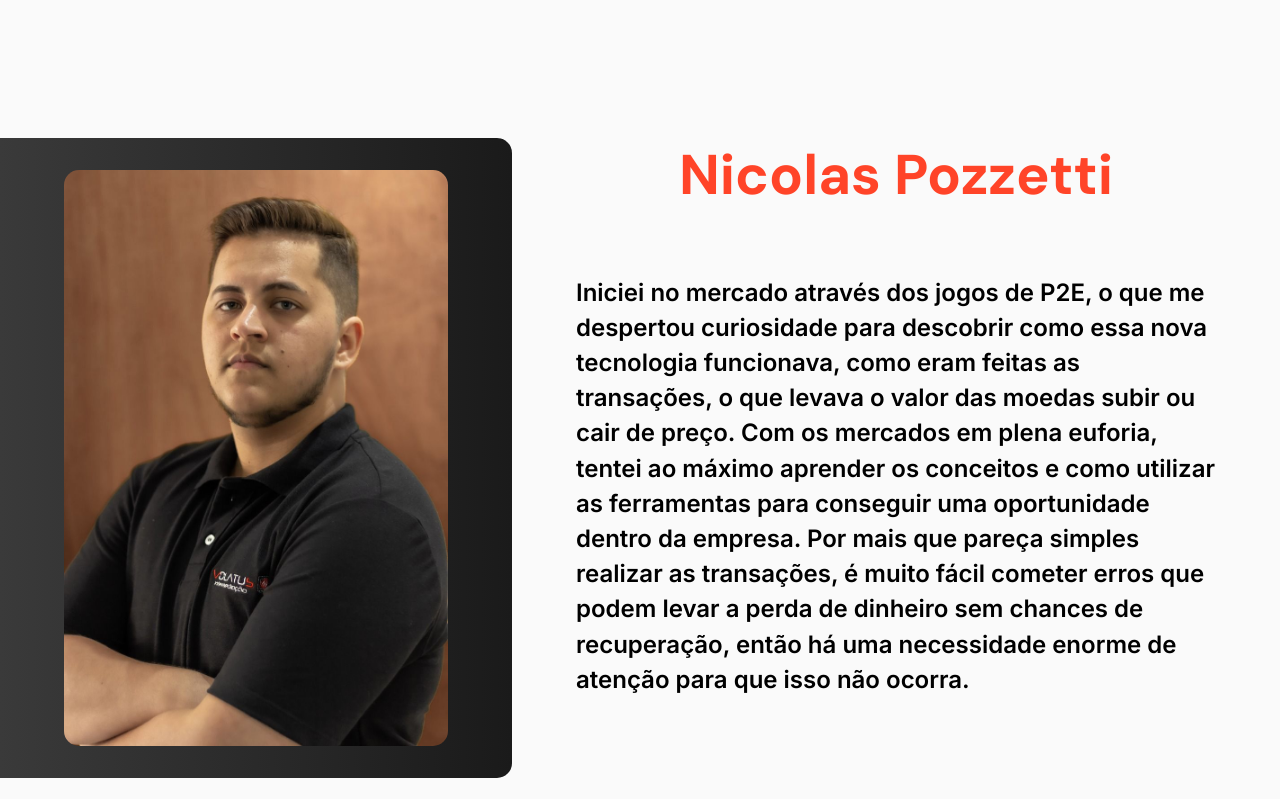
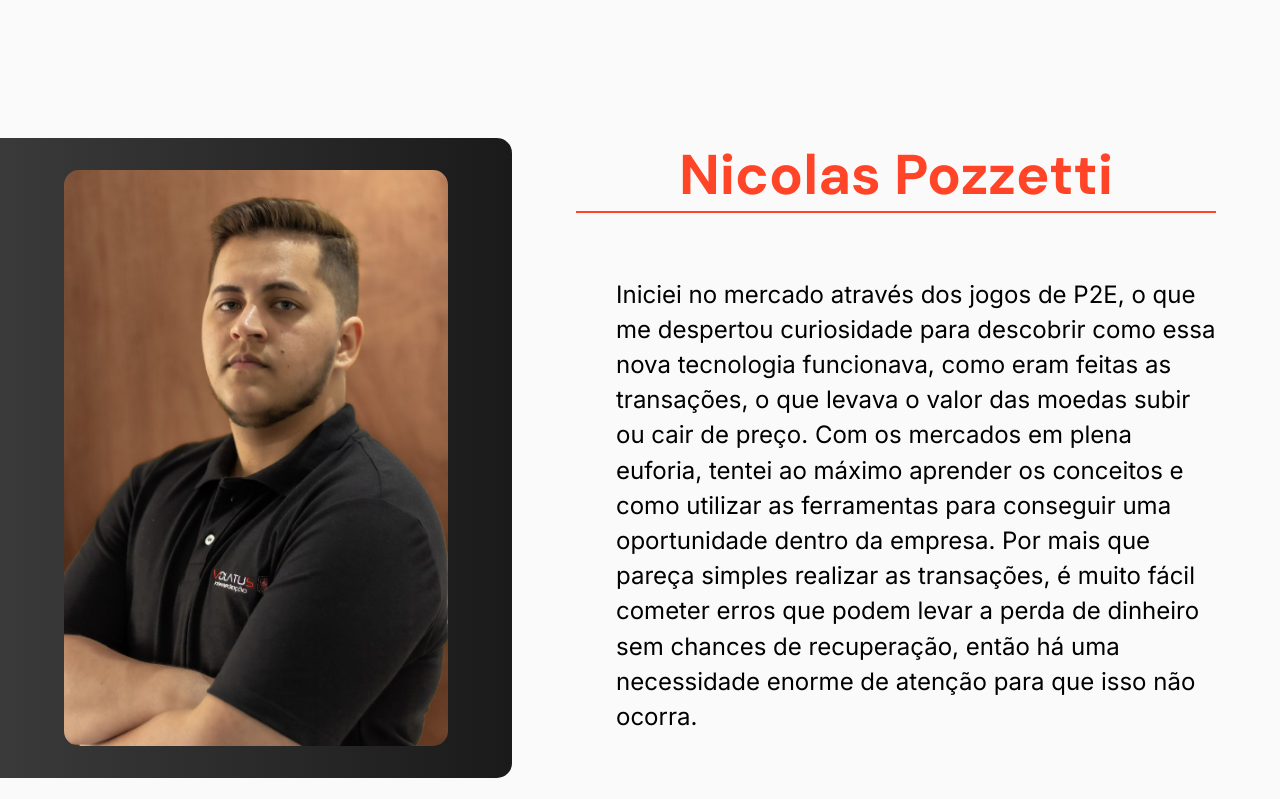
Before and after one commit to NicholasNascimento/volatus-intermediacao, a Next.js app: page / in a window 1280 px wide. Shown: the part 4180-4979 px from the top of the page. Built offline with nearby package versions, Linux system fonts and the light colour scheme.

Commit message:
feat: Updating content

```diff
--- a/src/components/Footer/index.tsx
+++ b/src/components/Footer/index.tsx
@@ -18,6 +18,9 @@ export default function Footer() {
         <a target='_blank' href='https://www.instagram.com/volatusp2p/'>
           <S.InstagramLink />
         </a>
+        <a target='_blank' href='https://www.facebook.com/p2pvolatus'>
+          <S.FacebookLink />
+        </a>
       </S.Links>
     </S.Footer>
   )
--- a/src/components/Footer/styles.ts
+++ b/src/components/Footer/styles.ts
@@ -167,7 +167,7 @@ export const TwiterLink = styled(AiFillTwitterCircle)`
 export const FacebookLink = styled(BsFacebook)`
   font-size: 1.8rem;
   position: absolute;
-  right: 13rem;
+  right: 16rem;
   color: var(--texts);
   cursor: pointer;
 
@@ -178,20 +178,20 @@ export const FacebookLink = styled(BsFacebook)`
   }
 
   @media (max-width: 1000px) {
+    right: 12rem;
+  }
+
+  @media (max-width: 850px) {
     right: 9rem;
   }
 
-  @media (max-width: 850px) {
-    right: 6rem;
-  }
-
   @media (max-width: 500px) {
-    right: 4rem;
+    right: 6.5rem;
     font-size: 1.5rem;
   }
 
   @media (max-width: 320px) {
-    right: 3.5rem;
+    right: 6rem;
   }
 `
 
@@ -260,7 +260,7 @@ export const DiscordLink = styled(FaDiscord)`
 `
 
 export const InstagramLink = styled(TiSocialInstagram)`
-font-size: 1.8rem;
+  font-size: 1.9rem;
   position: absolute;
   right: 13rem;
   background-color: var(--texts);
--- a/src/components/ScrollToTop/index.tsx
+++ b/src/components/ScrollToTop/index.tsx
@@ -3,6 +3,10 @@ import * as S from './styles'
 
 export default function ScrollToTop() {
   const [isVisible, setIsVisible] = useState(false)
+
+  // useEffect(() => {
+  //   console.log(window.pageYOffset)
+  // }, [screenY.valueOf])
 
   const scrollToTop = () => {
     window.scrollTo({
--- a/src/pages/index.tsx
+++ b/src/pages/index.tsx
@@ -269,11 +269,11 @@ export default function Home() {
                 <S.ContactList>
                   <S.ContactListItem>
                     <S.EmailIcon />
-                    contato@volatusintermedicao.com
+                    p2pvolatus@gmail.com
                   </S.ContactListItem>
                 </S.ContactList>
 
-                <S.WppButton>
+                <S.WppButton href="https://api.whatsapp.com/send?phone=5517996344121&text=Ol%C3%A1%20pessoal%20da%20Volatus%2C%20gostaria%20de%20saber%20mais%20sobre%20os%20servi%C3%A7os%20de%20P2P%20e%20intermedia%C3%A7%C3%B5es%20de%20vendas" target="_blank">
                   <S.WppIcon />
                   Fale conosco
                 </S.WppButton>
--- a/src/styles/styles.ts
+++ b/src/styles/styles.ts
@@ -628,6 +628,7 @@ export const CollaboratorTextBox = styled.div`
 export const CollaboratorName = styled.h3`
   font-size: 5rem;
   font-weight: 600;
+  border-bottom: 2px solid var(--primary);
   color: var(--primary);
 
   @media (max-width: 1550px) {
@@ -636,6 +637,11 @@ export const CollaboratorName = styled.h3`
 
   @media (max-width: 1000px) {
     font-size: 3rem;
+  }
+
+  @media (max-width: 800px) {
+    width: fit-content;
+    margin: 0 auto;
   }
 
   @media (max-width: 450px) {
@@ -650,10 +656,10 @@ export const CollaboratorName = styled.h3`
 export const MainCollaboratorDescription = styled.strong`
   font-size: 1.5rem;
   line-height: 2.2rem;
-  font-weight: 600;
   display: flex;
   text-align: left;
   margin-top: 4rem;
+  padding: 0 0 0 2.5rem;
 
   @media (max-width: 1000px) {
     margin-top: 2rem;
@@ -661,6 +667,7 @@ export const MainCollaboratorDescription = styled.strong`
   }
 
   @media (max-width: 800px) {
+    text-align: center;
     font-weight: 400;
   }
 
@@ -680,6 +687,10 @@ export const SecondaryCollaboratorDescription = styled.strong`
   @media (max-width: 1000px) {
     margin-top: 2rem;
     font-size: 1.3rem;
+  }
+
+  @media (max-width: 800px) {
+    text-align: center;
   }
 
   @media (max-width: 450px) {
@@ -807,6 +818,8 @@ export const ContactList = styled.ul`
 export const ContactListItem = styled.li`
   display: flex;
   align-items: center;
+  gap: 1rem;
+  font-size: 1.2rem;
 `
 
 export const EmailIcon = styled(HiOutlineMail)`
```
